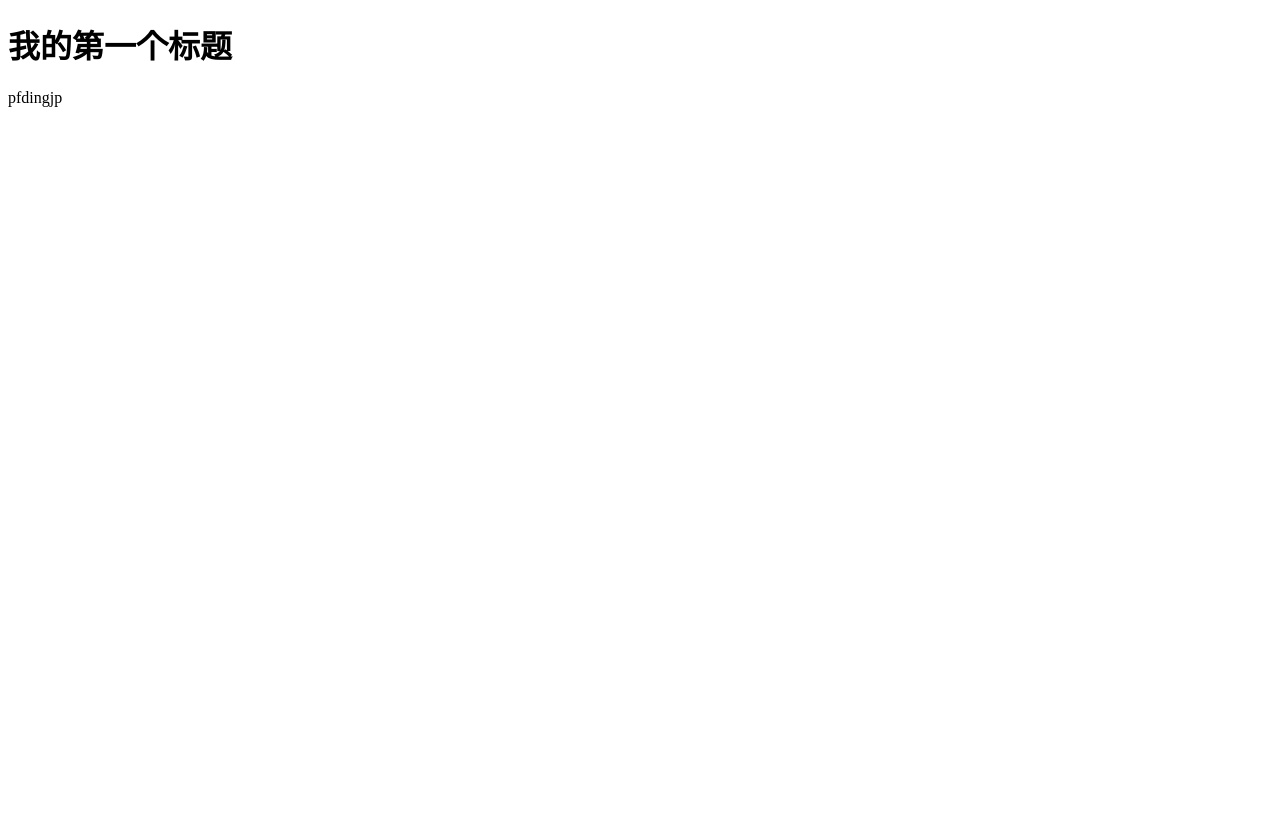
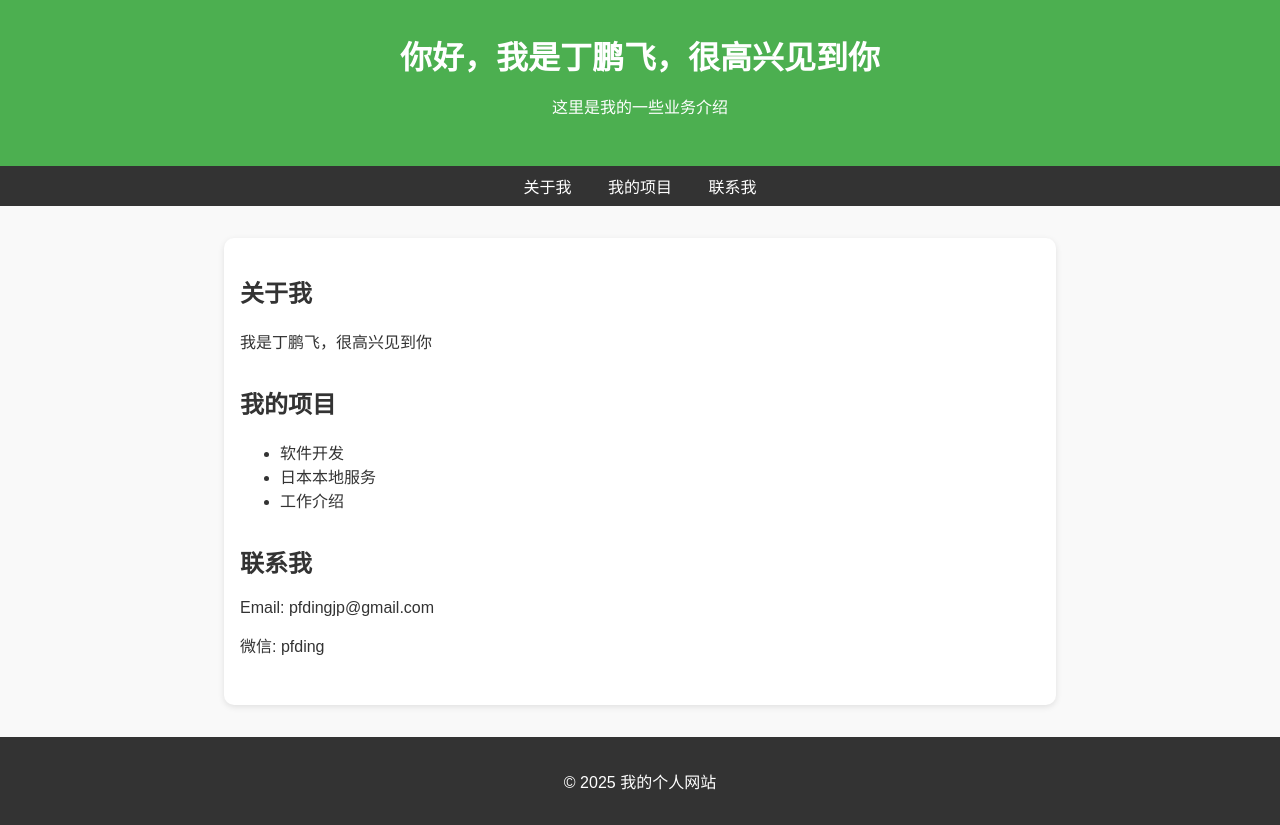
Before and after one commit to u2816/3721, a plain HTML site: page index.html in a window 1280 px wide. Before the commit the page ends 800 px from the top, so only its background shows below. Drawn offline with Linux system fonts and the light colour scheme.

Commit message:
Add files via upload
t

```diff
--- a/index.html
+++ b/index.html
@@ -1,11 +1,94 @@
 <!DOCTYPE html>
-<html>
+<html lang="zh-CN">
 <head>
-<meta charset="utf-8">
-<title>pfdingjp</title>
+  <meta charset="UTF-8">
+  <title>丁鹏飞</title>
+  <style>
+    body {
+      font-family: "Microsoft Yahei", sans-serif;
+      margin: 0;
+      padding: 0;
+      background: #f9f9f9;
+      color: #333;
+    }
+    header {
+      background: #4CAF50;
+      color: white;
+      text-align: center;
+      padding: 2rem 1rem;
+    }
+    header h1 {
+      margin: 0;
+    }
+    nav {
+      background: #333;
+      padding: 0.5rem;
+      text-align: center;
+    }
+    nav a {
+      color: white;
+      margin: 0 1rem;
+      text-decoration: none;
+    }
+    nav a:hover {
+      text-decoration: underline;
+    }
+    main {
+      max-width: 800px;
+      margin: 2rem auto;
+      padding: 1rem;
+      background: white;
+      border-radius: 10px;
+      box-shadow: 0 2px 6px rgba(0,0,0,0.1);
+    }
+    section {
+      margin-bottom: 2rem;
+    }
+    footer {
+      text-align: center;
+      background: #333;
+      color: white;
+      padding: 1rem;
+      margin-top: 2rem;
+    }
+  </style>
 </head>
 <body>
-    <h1>我的第一个标题</h1>
-    <p>pfdingjp</p>
+  <header>
+    <h1>你好，我是丁鹏飞，很高兴见到你</h1>
+    <p>这里是我的一些业务介绍</p>
+  </header>
+
+  <nav>
+    <a href="#about">关于我</a>
+    <a href="#projects">我的项目</a>
+    <a href="#contact">联系我</a>
+  </nav>
+
+  <main>
+    <section id="about">
+      <h2>关于我</h2>
+      <p>我是丁鹏飞，很高兴见到你</p>
+    </section>
+
+    <section id="projects">
+      <h2>我的项目</h2>
+      <ul>
+        <li>软件开发</li>
+        <li>日本本地服务</li>
+        <li>工作介绍</li>
+      </ul>
+    </section>
+
+    <section id="contact">
+      <h2>联系我</h2>
+      <p>Email: pfdingjp@gmail.com</p>
+      <p>微信: pfding</p>
+    </section>
+  </main>
+
+  <footer>
+    <p>© 2025 我的个人网站</p>
+  </footer>
 </body>
 </html>
```
